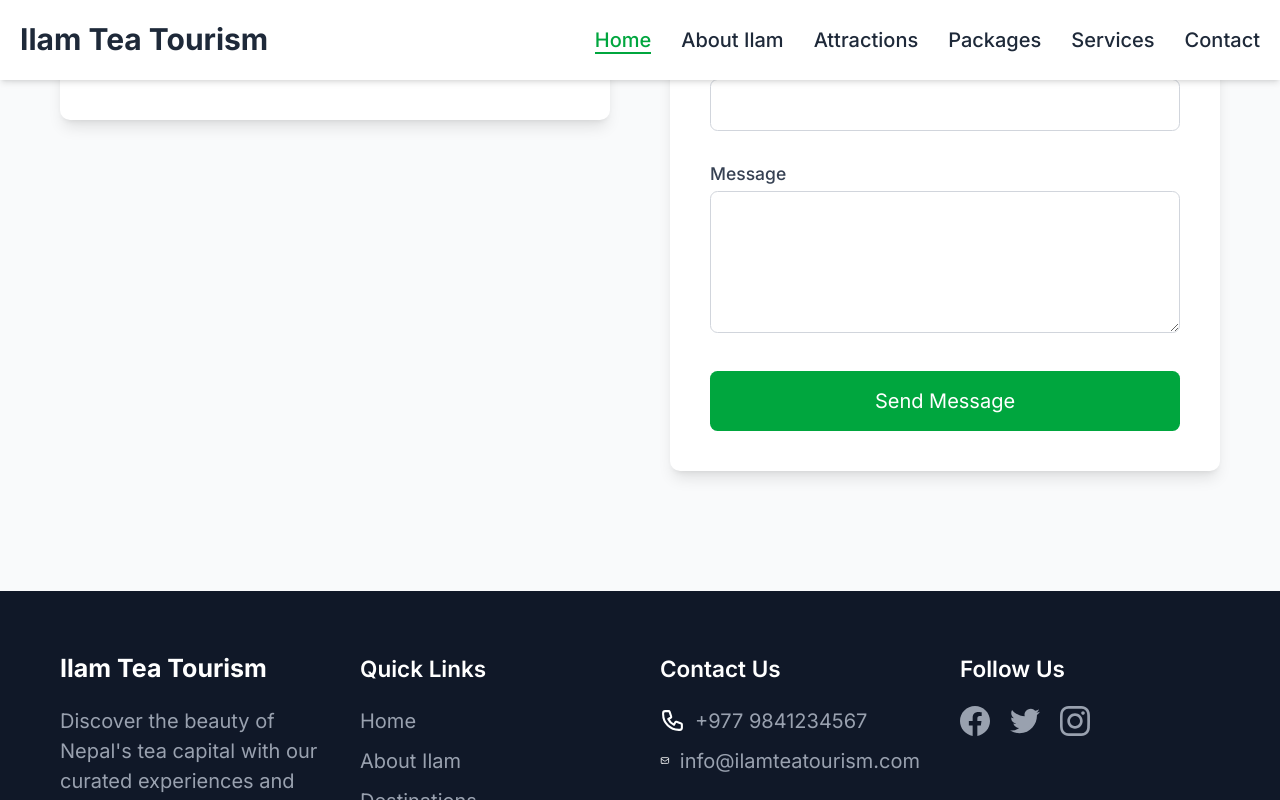
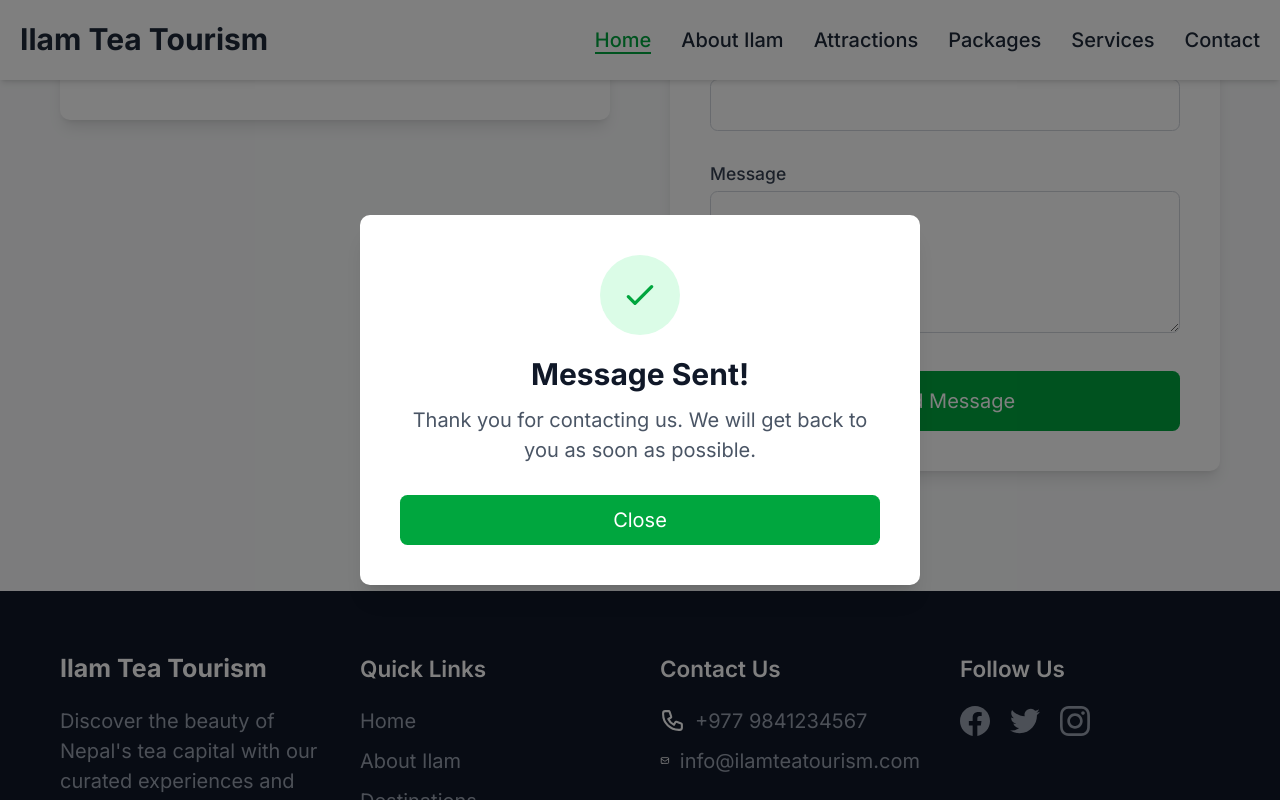
Before and after one commit to Nenson7/tourism, a React (Vite) app: page / in a window 1280 px wide. Both pictures are taken after typing "Sample", "name@example.com", "Sample", "Sample" into the empty fields and a click on the button "Send Message". Shown: the part 11520-12320 px from the top of the page. Before the commit the page ends 12000 px from the top, so only its background shows below. After the commit the page ends 12000 px from the top, so only its background shows below. Built offline with nearby package versions, Linux system fonts and the light colour scheme; the HTML template or start-up script is replaced by a standard one.

Commit message:
sm: fixes

```diff
--- a/src/components/Contact.jsx
+++ b/src/components/Contact.jsx
@@ -1,5 +1,6 @@
 import { motion } from 'framer-motion'
 import { useState } from 'react'
+import Modal from './Modal'
 
 const Contact = () => {
   const [formData, setFormData] = useState({
@@ -8,6 +9,7 @@ const Contact = () => {
     subject: '',
     message: ''
   })
+  const [isModalOpen, setIsModalOpen] = useState(false)
 
   const handleChange = (e) => {
     const { name, value } = e.target
@@ -21,6 +23,8 @@ const Contact = () => {
     e.preventDefault()
     // handle form submission
     console.log('Form submitted:', formData)
+    // Show success modal
+    setIsModalOpen(true)
     // Reset form
     setFormData({
       name: '',
@@ -168,6 +172,20 @@ const Contact = () => {
           </motion.div>
         </div>
       </div>
+
+      <Modal isOpen={isModalOpen} onClose={() => setIsModalOpen(false)}>
+        <div className="text-center">
+          <div className="w-16 h-16 bg-green-100 rounded-full flex items-center justify-center mx-auto mb-4">
+            <svg className="w-8 h-8 text-green-600" fill="none" stroke="currentColor" viewBox="0 0 24 24">
+              <path strokeLinecap="round" strokeLinejoin="round" strokeWidth={2} d="M5 13l4 4L19 7" />
+            </svg>
+          </div>
+          <h3 className="text-2xl font-bold text-gray-900 mb-2">Message Sent!</h3>
+          <p className="text-gray-600">
+            Thank you for contacting us. We will get back to you as soon as possible.
+          </p>
+        </div>
+      </Modal>
     </section>
   )
 }
--- /dev/null
+++ b/src/components/Modal.jsx
@@ -0,0 +1,35 @@
+import { motion, AnimatePresence } from 'framer-motion'
+
+const Modal = ({ isOpen, onClose, children }) => {
+  return (
+    <AnimatePresence>
+      {isOpen && (
+        <motion.div
+          initial={{ opacity: 0 }}
+          animate={{ opacity: 1 }}
+          exit={{ opacity: 0 }}
+          className="fixed inset-0 z-50 flex items-center justify-center bg-black/50"
+          onClick={onClose}
+        >
+          <motion.div
+            initial={{ scale: 0.9, opacity: 0 }}
+            animate={{ scale: 1, opacity: 1 }}
+            exit={{ scale: 0.9, opacity: 0 }}
+            className="bg-white rounded-lg p-8 max-w-md w-full mx-4 shadow-xl"
+            onClick={e => e.stopPropagation()}
+          >
+            {children}
+            <button
+              onClick={onClose}
+              className="mt-6 w-full bg-green-600 text-white py-2 px-4 rounded-md hover:bg-green-700 transition-colors duration-300"
+            >
+              Close
+            </button>
+          </motion.div>
+        </motion.div>
+      )}
+    </AnimatePresence>
+  )
+}
+
+export default Modal
```
